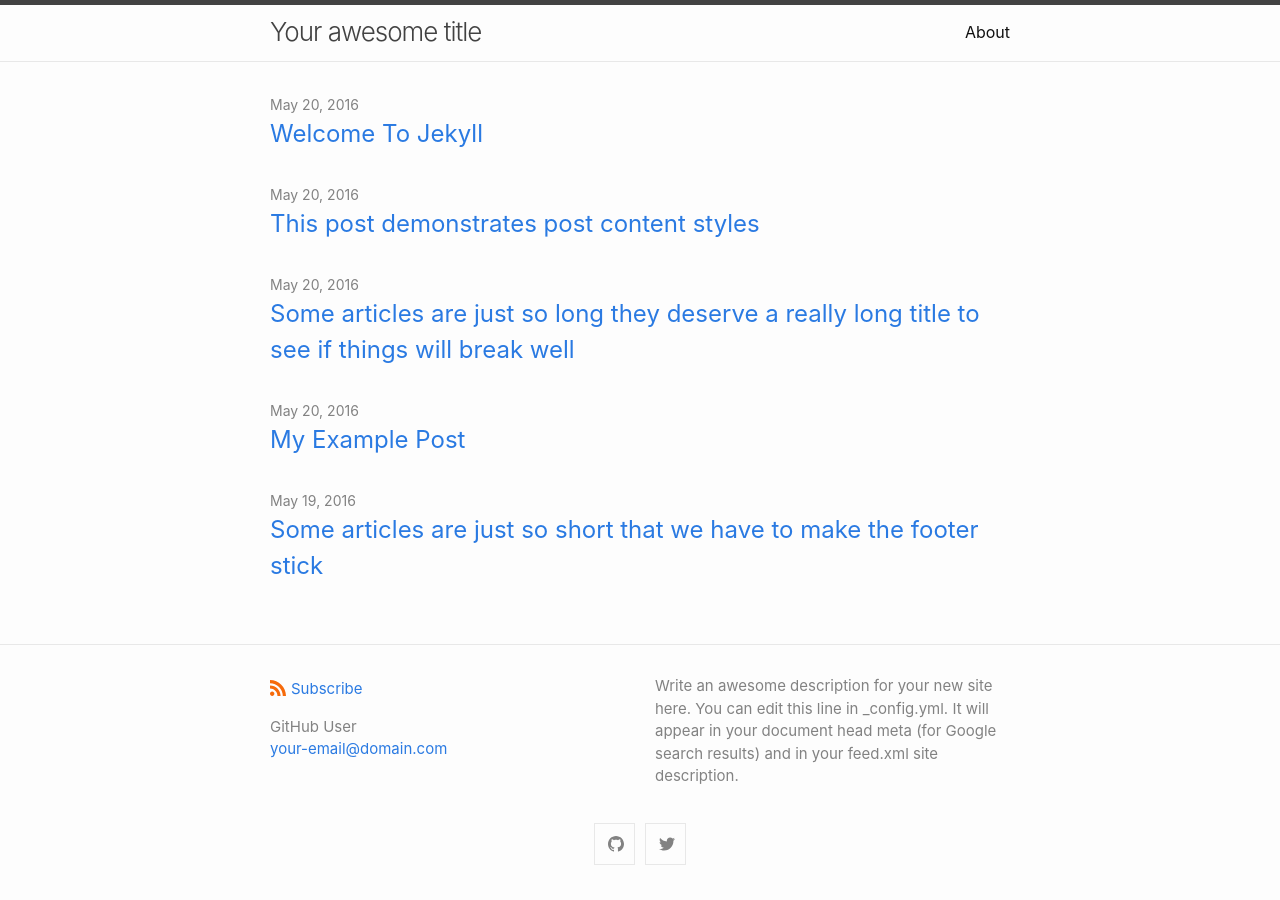
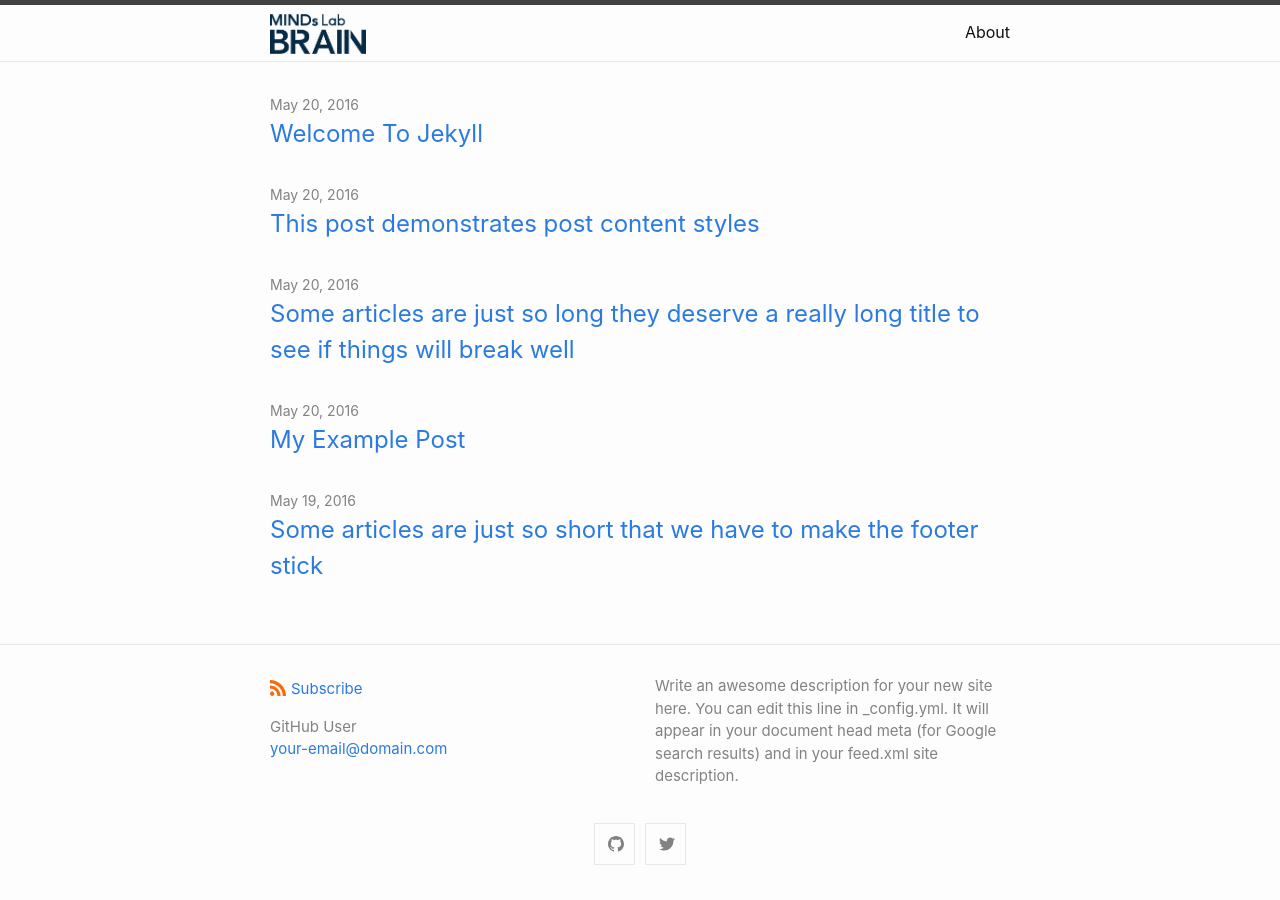
Before and after one commit to maum-ai/maum-ai.github.io, a Jekyll site: the page built from index.md, in a window 1280 px wide. Built offline with Jekyll 4.4.1, drawn with Linux system fonts in a browser that asks for light colours.

Commit message:
add brain team logo at header

```diff
--- a/_includes/header.html
+++ b/_includes/header.html
@@ -4,7 +4,10 @@
     {%- assign default_paths = site.pages | map: "path" -%}
     {%- assign page_paths = site.header_pages | default: default_paths -%}
     {%- assign titles_size = site.pages | map: 'title' | join: '' | size -%}
-    <a class="site-title" rel="author" href="{{ "/" | relative_url }}">{{ site.title | escape }}</a>
+    <a class="site-title" rel="author" href="{{ "/" | relative_url }}">
+      <img src="/assets/mindslab_brain_logo.png" alt="MINDs Lab Brain Logo" height="40">
+      <span></span>
+    </a>
 
     {%- if titles_size > 0 -%}
       <nav class="site-nav">
```
Also changed, not shown: assets/mindslab_brain_logo.png (added).
